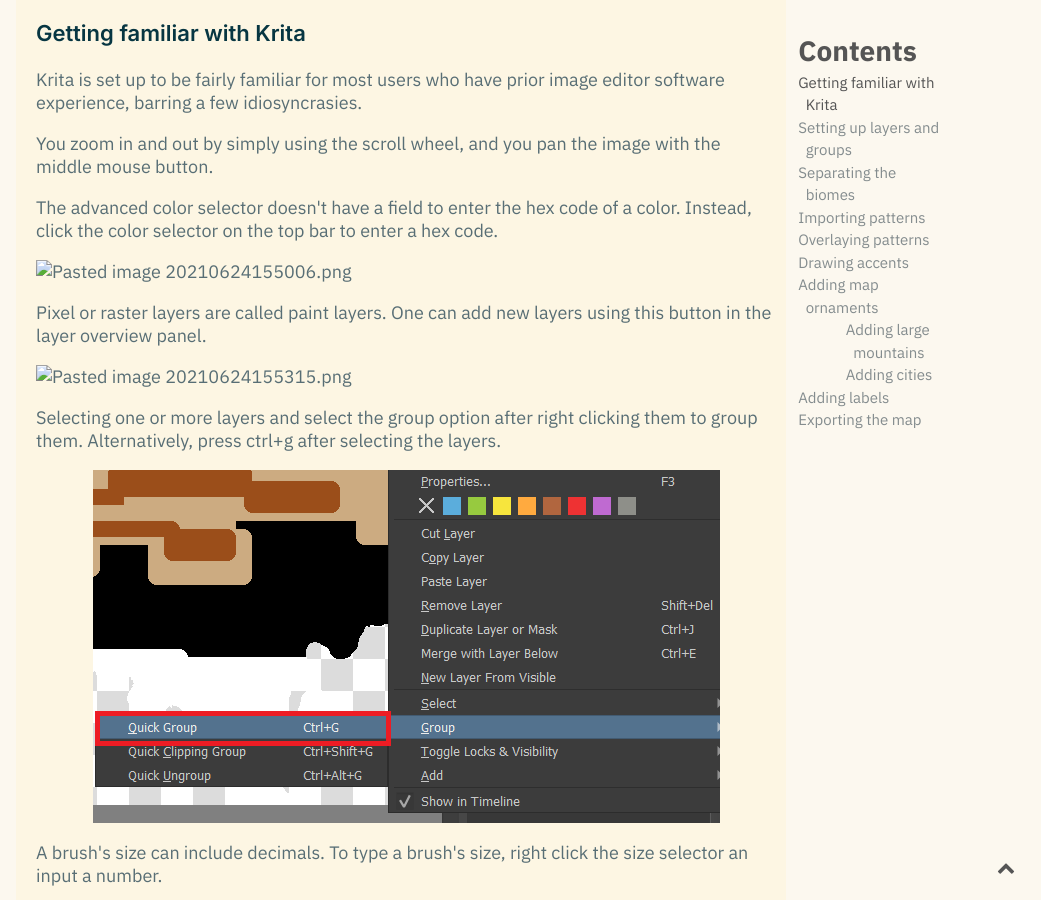
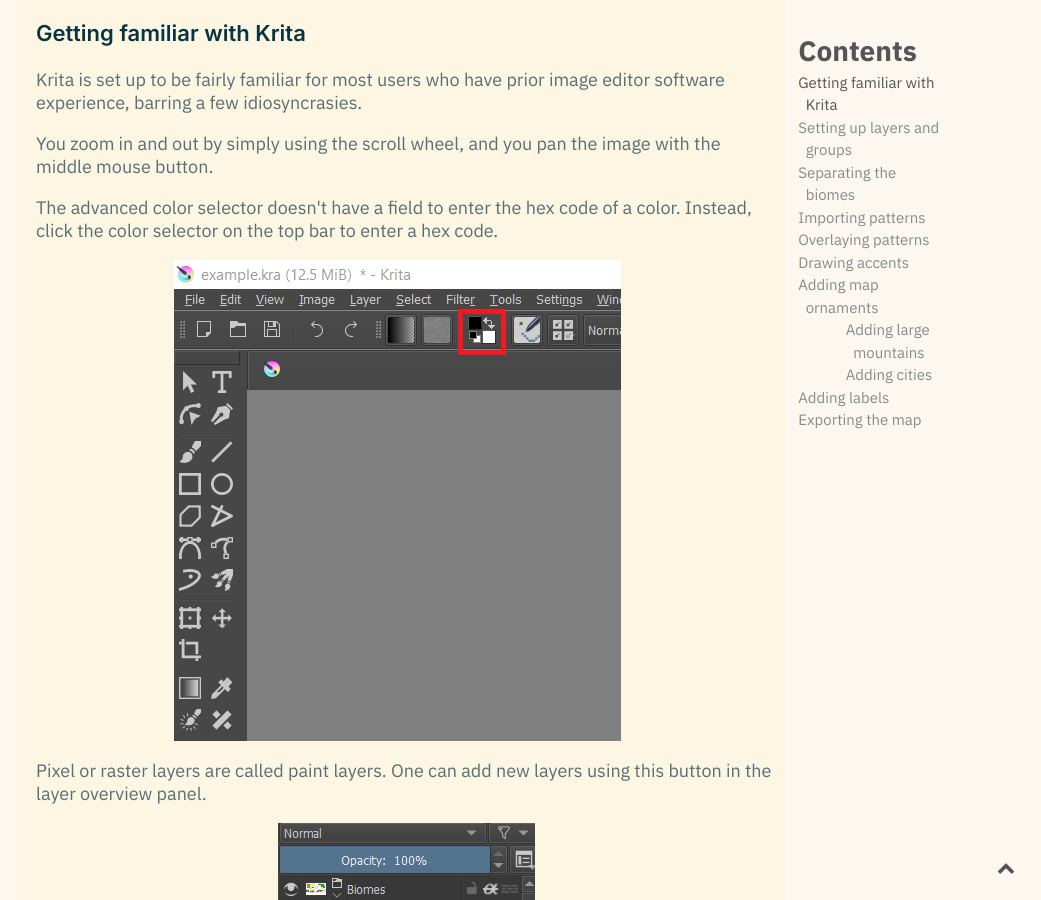
Before and after one commit to 5egeneral/compendium, a Jekyll site: the page built from _notes/Pixel Mapping in Krita.md, in a window 1280 px wide and 900 px high, scrolled down 550 px. Shown: the whole window, without its empty margins (239-1280 px from the left). Built offline with Jekyll 4.4.1, drawn with Linux system fonts in a browser that asks for light colours; the table of contents is made by our own code.

Commit message:
fix embeds

```diff
--- a/_notes/Pixel Mapping in Krita.md
+++ b/_notes/Pixel Mapping in Krita.md
@@ -16,11 +16,11 @@
 
 The advanced color selector doesn't have a field to enter the hex code of a color. Instead, click the color selector on the top bar to enter a hex code.
 
-![Pasted image 20210624155006.png](assets/img/Pasted%20image%2020210624155006.png#center)
+![Pasted image 20210624155006.png](/assets/img/Pasted%20image%2020210624155006.png#center)
 
 Pixel or raster layers are called paint layers. One can add new layers using this button in the layer overview panel.
 
-![Pasted image 20210624155315.png](assets/img/Pasted%20image%2020210624155315.png#center)
+![Pasted image 20210624155315.png](/assets/img/Pasted%20image%2020210624155315.png#center)
 
 Selecting one or more layers and select the group option after right clicking them to group them. Alternatively, press ctrl+g after selecting the layers.
 
@@ -54,7 +54,7 @@
 
 Right click the selection and select layer via cut.
 
-![Pasted image 20210624162207.png](assets/img/Pasted%20image%2020210624162207.png#center)
+![Pasted image 20210624162207.png](/assets/img/Pasted%20image%2020210624162207.png#center)
 
 Repeat for each biome colour.
 
@@ -122,7 +122,7 @@
 
 Add a paint layer above the *group* of the base layer. Add a fill layer on top of that. Group them together.
 
-![Pasted image 20210625004342.png](assets/img/Pasted%20image%2020210625004342.png#center)*The Hills Accent group is placed directly above the HillsBase group. The HillsAccentFill layer has alpha inheritance toggled.*
+![Pasted image 20210625004342.png](/assets/img/Pasted%20image%2020210625004342.png#center)*The Hills Accent group is placed directly above the HillsBase group. The HillsAccentFill layer has alpha inheritance toggled.*
 
 Select the accent **paint layer** and select the paint brush tool (hotkey b). In the Brush Presets pane, select the pixel art group and select the first brush.
 
```
Also changed, not shown: 1 other file.
